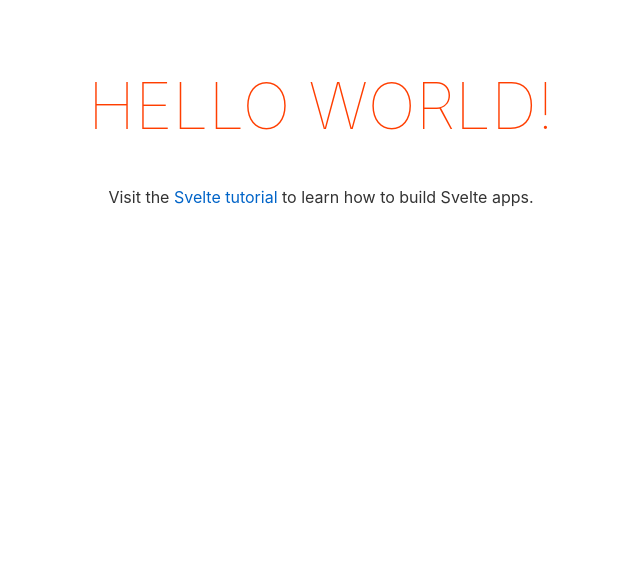
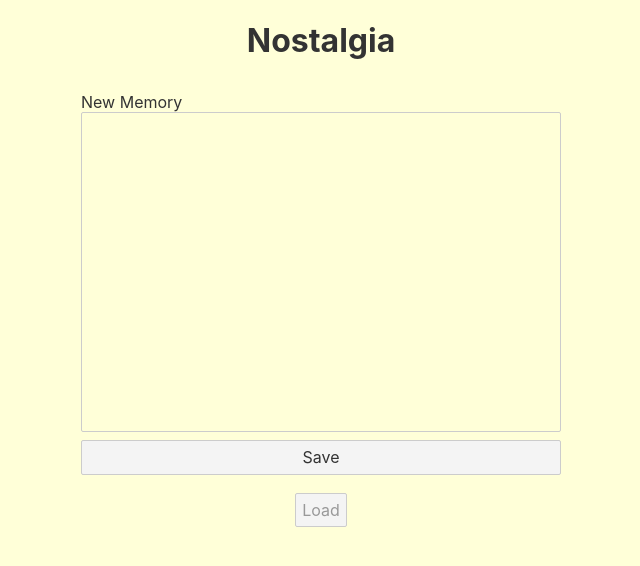
Before and after one commit to KonradLinkowski/Nostalgia, a Svelte app: page / in a window 1280 px wide. Shown: the top 566 px of the page, without its empty margins (319-959 px from the left). Built offline with nearby package versions, Linux system fonts and the light colour scheme.

Commit message:
Simple card and card form

```diff
--- a/public/global.css
+++ b/public/global.css
@@ -1,13 +1,27 @@
+* {
+	box-sizing: border-box;
+}
+
+:root {
+	--color-red: #FF9AA2;
+	--color-green: #B5EAD7;
+	--color-blue: #C7CEEA;
+	--color-yellow: #FFFFD8;
+	--color-orange: #FFDAC1;
+	--color-cyan: #E0FEFE;
+
+	--background-color: var(--color-yellow);
+}
+
 html, body {
 	position: relative;
 	width: 100%;
-	height: 100%;
 }
 
 body {
 	color: #333;
+	background-color: var(--background-color);
 	margin: 0;
-	padding: 8px;
 	box-sizing: border-box;
 	font-family: -apple-system, BlinkMacSystemFont, "Segoe UI", Roboto, Oxygen-Sans, Ubuntu, Cantarell, "Helvetica Neue", sans-serif;
 }
@@ -51,10 +65,12 @@ button {
 	color: #333;
 	background-color: #f4f4f4;
 	outline: none;
+	cursor: pointer;
 }
 
 button:disabled {
 	color: #999;
+	cursor: not-allowed;
 }
 
 button:not(:disabled):active {
--- a/src/App.svelte
+++ b/src/App.svelte
@@ -1,30 +1,56 @@
 <script>
-	export let name;
+	import Memory from './Memory.svelte';
+	import MemoryForm from './MemoryForm.svelte';
+	import { onMount } from 'svelte';
+
+	let memoryIsOpen = false;
+	let newMemory = '';
+	let memories = [];
+
+	function openMemory() {
+		memoryIsOpen = true;
+	}
+
+	function closeMemory() {
+		memoryIsOpen = false;
+	}
+
+	function saveMemory(memory) {
+		const mem = {
+			text: memory,
+			date: Date.now()
+		}
+		memories.push(mem);
+		localStorage.setItem('memories', JSON.stringify(memories));
+	}
+
+	onMount(() => {
+		memories = JSON.parse(localStorage.getItem('memories'));
+	});
 </script>
 
-<main>
-	<h1>Hello {name}!</h1>
-	<p>Visit the <a href="https://svelte.dev/tutorial">Svelte tutorial</a> to learn how to build Svelte apps.</p>
+<header class="header">
+	<h1 class="header__title">Nostalgia</h1>
+</header>
+<main class="main">
+	<MemoryForm save={saveMemory}></MemoryForm>
+	<button disabled={!memories.length} class="main__button main__button--save" on:click={openMemory}>Load</button>
+	{#if memoryIsOpen}
+		<Memory memory={memories[Math.floor(Math.random() * memories.length)]} close={closeMemory}></Memory>
+	{/if}
 </main>
+<footer></footer>
 
 <style>
-	main {
+	.header {
 		text-align: center;
-		padding: 1em;
-		max-width: 240px;
-		margin: 0 auto;
+		width: 100%;
 	}
 
-	h1 {
-		color: #ff3e00;
-		text-transform: uppercase;
-		font-size: 4em;
-		font-weight: 100;
-	}
-
-	@media (min-width: 640px) {
-		main {
-			max-width: none;
-		}
+	.main {
+		display: flex;
+		flex-direction: column;
+		align-items: center;
+		width: 100%;
 	}
 </style>
--- /dev/null
+++ b/src/Memory.svelte
@@ -0,0 +1,118 @@
+<script>
+  import { onMount } from 'svelte';
+  export let memory;
+  export let close;
+
+  const formatter = new Intl.DateTimeFormat('en-gb', { year: 'numeric', month: 'short', day: '2-digit' }) ;
+  let hidden = true;
+  let formattedDate;
+
+  $: {
+    const date = new Date(memory.date);
+    formattedDate = formatter.format(date);
+  }
+
+  function closeCard() {
+    hidden = true;
+    setTimeout(() => {
+      close();
+    }, 300);
+  }
+
+  onMount(() => {
+    setTimeout(() => {
+      hidden = false;
+    }, 10);
+  });
+
+  const colors = ['red', 'green', 'blue', 'cyan', 'orange'];
+</script>
+
+<div class="memory">
+  <div
+    on:click={closeCard}
+    class="memory__overlay"
+    class:memory__overlay--hidden={hidden}
+  ></div>
+  <article
+    class:memory__card--hidden={hidden}
+    style="--card-color: var(--color-{ colors[memory.date % colors.length] });"
+    class="memory__card">
+    <span class="memory__date">{formattedDate}</span>
+    <p>{ memory.text }</p>
+    <button class="memory__close" on:click={closeCard}>x</button>
+  </article>
+</div>
+
+<style>
+  .memory {
+    position: fixed;
+    top: 0;
+    left: 0;
+    right: 0;
+    bottom: 0;
+    display: flex;
+    justify-content: center;
+    align-items: center;
+  }
+
+  .memory__overlay {
+    position: absolute;
+    background: black;
+    opacity: 0.2;
+    width: 100%;
+    height: 100%;
+    transition: trasform 0.3s;
+  }
+
+  .memory__overlay--hidden {
+    opacity: 0;
+  }
+
+  .memory__card {
+    --card-color: var(--color-red);
+    position: relative;
+    margin: 10px;
+    padding: 20px;
+    border-radius: 10px;
+    width: 500px;
+    max-width: 100%;
+    height: 400px;
+    max-height: 100%;
+    background: var(--card-color);
+    transition: transform 0.3s;
+    transform: translateY(0);
+  }
+
+  .memory__card--hidden {
+    transform: translateY(200%);
+  }
+
+  .memory__date {
+    position: absolute;
+    top: 0;
+    left: 0;
+    margin: 10px;
+    font-size: 12px;
+  }
+
+  .memory__close {
+    position: absolute;
+    top: 0;
+    right: 0;
+    margin: 10px;
+    padding: 10px;
+    width: 30px;
+    height: 30px;
+    line-height: 10px;
+    background: none;
+    border: none;
+    box-shadow: none;
+  }
+
+  .memory__close:active {
+    background: none;
+    border: none;
+    box-shadow: none;
+  }
+</style>
--- /dev/null
+++ b/src/MemoryForm.svelte
@@ -0,0 +1,32 @@
+<script>
+  export let save;
+  let newMemory = '';
+
+  function submit() {
+    save(newMemory);
+    newMemory = '';
+  }
+</script>
+
+<section class="memory-form">
+  <label class="memory-form__label" for="new-memory">New Memory</label>
+  <textarea class="memory-form__input" id="new-memory" bind:value={newMemory}></textarea>
+  <button class="memory-form__button" on:click={submit}>Save</button>
+</section>
+
+<style>
+  .memory-form {
+		display: flex;
+    flex-direction: column;
+    padding: 10px;
+    width: 500px;
+    max-width: 100%;
+	}
+
+	.memory-form__input {
+		resize: none;
+		width: 100%;
+		height: 320px;
+    background-color: var(--background-color);
+	}
+</style>
--- a/src/main.js
+++ b/src/main.js
@@ -1,10 +1,7 @@
 import App from './App.svelte';
 
 const app = new App({
-	target: document.body,
-	props: {
-		name: 'world'
-	}
+	target: document.body
 });
 
 export default app;
```
Also changed, not shown: 1 other file (tests, documents, lock files or other folders).
